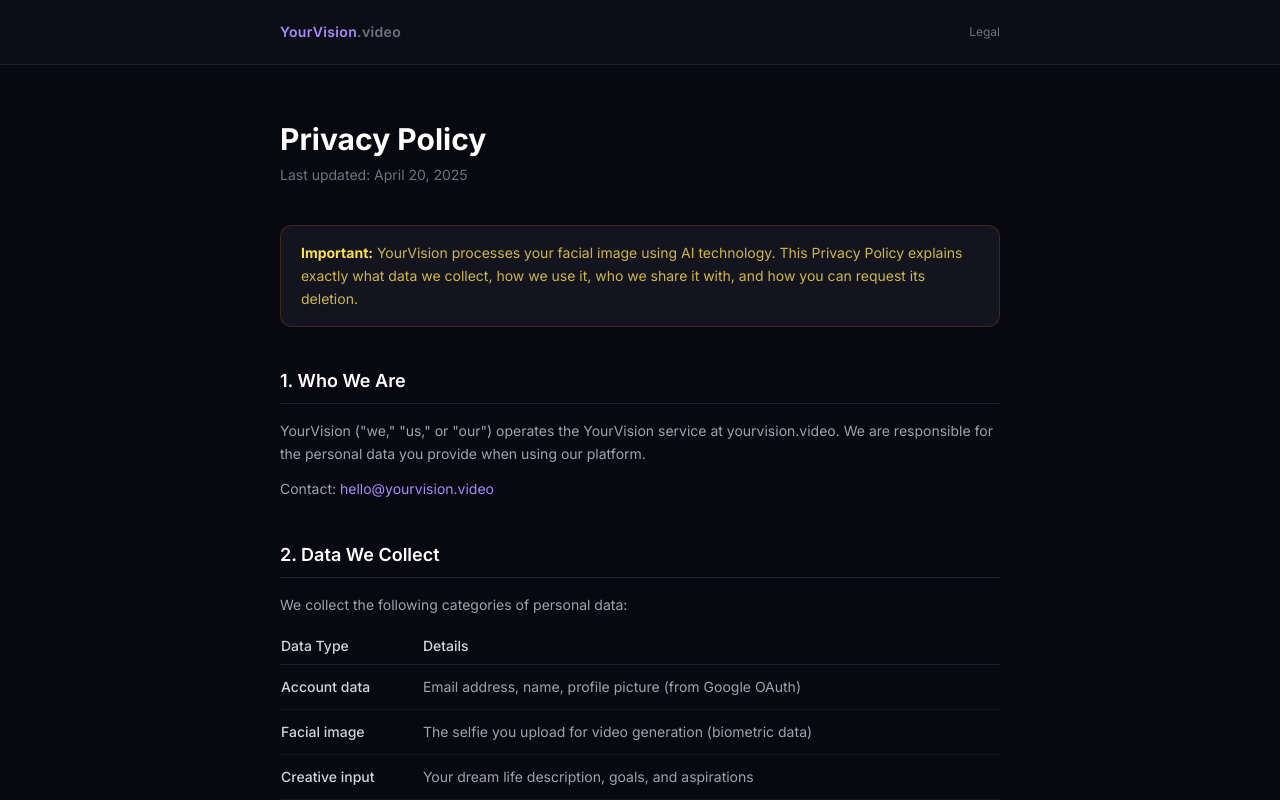
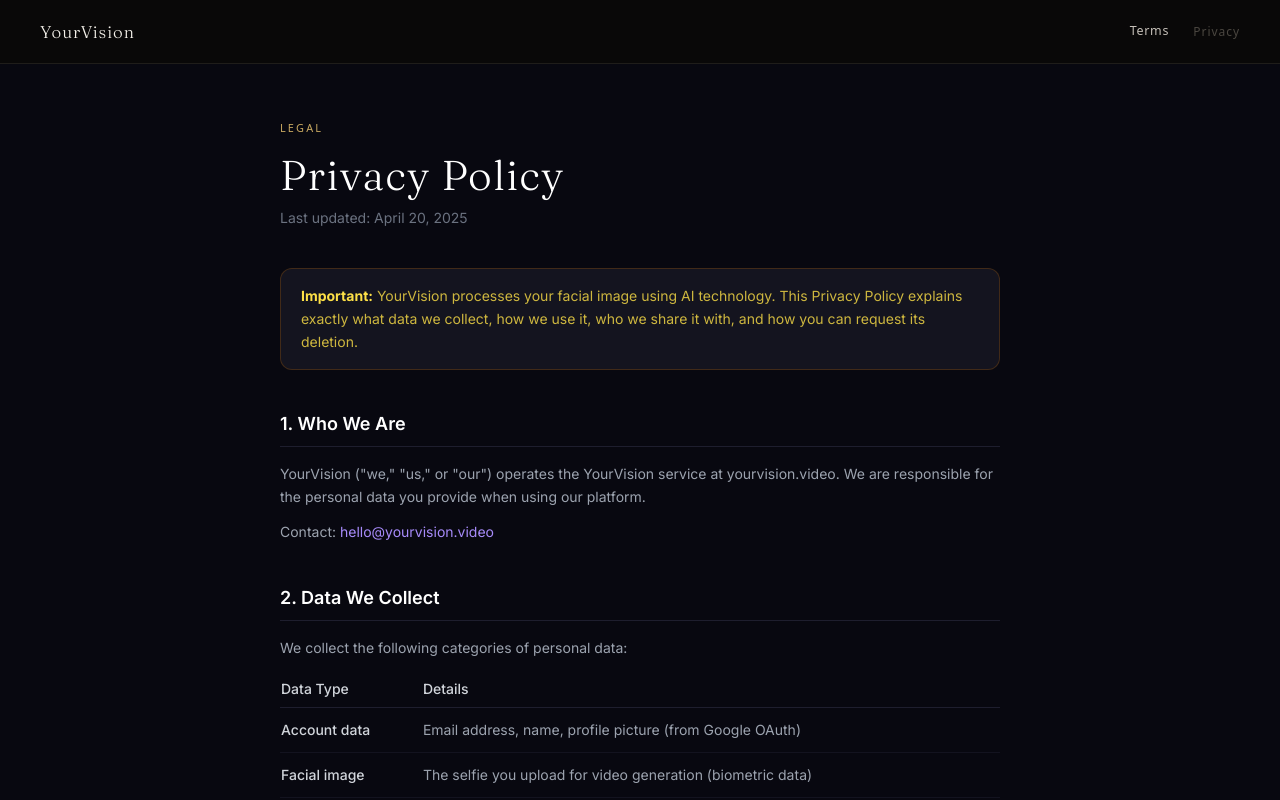
Before and after one commit to erdemkumkale/makevision-video, a Next.js app: page /privacy in a window 1280 px wide. Shown: the top 800 px of the page. Built offline with nearby package versions, Linux system fonts and the light colour scheme.

Commit message:
fix: terms/privacy nav branding + visible footer links on landing page
Co-Authored-By: Claude Sonnet 4.6 <noreply@anthropic.com>

```diff
--- a/src/pages/index.js
+++ b/src/pages/index.js
@@ -369,8 +369,8 @@ export default function Home() {
           <div style={{ display: 'flex', alignItems: 'center', gap: '24px', flexWrap: 'wrap' }}>
             {[{ label: 'Terms', href: '/terms', isLink: true }, { label: 'Privacy', href: '/privacy', isLink: true }, { label: 'Contact', href: 'mailto:hello@yourvision.video', isLink: false }].map(item =>
               item.isLink
-                ? <Link key={item.label} href={item.href} style={{ fontSize: '0.75rem', color: '#4A4640', letterSpacing: '0.08em', textDecoration: 'none' }}>{item.label}</Link>
-                : <a key={item.label} href={item.href} style={{ fontSize: '0.75rem', color: '#4A4640', letterSpacing: '0.08em', textDecoration: 'none' }}>{item.label}</a>
+                ? <Link key={item.label} href={item.href} style={{ fontSize: '0.75rem', color: '#C5BFB8', letterSpacing: '0.08em', textDecoration: 'none' }}>{item.label}</Link>
+                : <a key={item.label} href={item.href} style={{ fontSize: '0.75rem', color: '#C5BFB8', letterSpacing: '0.08em', textDecoration: 'none' }}>{item.label}</a>
             )}
             <span style={{ fontSize: '0.75rem', color: '#4A4640' }}>© {new Date().getFullYear()} YourVision</span>
           </div>
--- a/src/pages/privacy.js
+++ b/src/pages/privacy.js
@@ -1,4 +1,6 @@
 import { useRouter } from 'next/router'
+import Head from 'next/head'
+import Link from 'next/link'
 
 const Section = ({ title, children }) => (
   <section className="mb-10">
@@ -18,21 +20,36 @@ export default function PrivacyPolicy() {
   const router = useRouter()
 
   return (
+    <>
+      <Head>
+        <title>Privacy Policy — YourVision</title>
+        <link rel="preconnect" href="https://fonts.googleapis.com" />
+        <link rel="preconnect" href="https://fonts.gstatic.com" crossOrigin="anonymous" />
+        <link href="https://fonts.googleapis.com/css2?family=Fraunces:ital,wght@0,200;0,300;1,200;1,300&display=swap" rel="stylesheet" />
+      </Head>
     <div className="min-h-screen bg-void text-white">
       {/* Nav */}
-      <header className="border-b border-border bg-surface/80 backdrop-blur-sm sticky top-0 z-10">
-        <div className="max-w-3xl mx-auto px-6 h-16 flex items-center justify-between">
-          <button onClick={() => router.push('/')}
-            className="text-glow-soft font-semibold tracking-wide text-sm">
-            YourVision<span className="text-gray-500">.video</span>
-          </button>
-          <span className="text-xs text-gray-500">Legal</span>
+      <nav style={{
+        borderBottom: '1px solid #1F1D1A', padding: '0 40px', height: '64px',
+        display: 'flex', alignItems: 'center', justifyContent: 'space-between',
+        background: 'rgba(10,9,8,0.92)', backdropFilter: 'blur(12px)',
+        position: 'sticky', top: 0, zIndex: 10,
+        fontFamily: "'General Sans', system-ui, sans-serif",
+      }}>
+        <button onClick={() => router.push('/')}
+          style={{ background: 'none', border: 'none', cursor: 'pointer', fontFamily: "'Fraunces', serif", fontSize: '17px', fontWeight: 300, letterSpacing: '0.06em', color: '#F4F1EA' }}>
+          YourVision
+        </button>
+        <div style={{ display: 'flex', gap: '24px', alignItems: 'center' }}>
+          <Link href="/terms" style={{ fontSize: '0.78rem', color: '#C5BFB8', textDecoration: 'none', letterSpacing: '0.06em' }}>Terms</Link>
+          <span style={{ fontSize: '0.75rem', color: '#4A4640', letterSpacing: '0.08em' }}>Privacy</span>
         </div>
-      </header>
+      </nav>
 
       <main className="max-w-3xl mx-auto px-6 py-14">
         <div className="mb-10">
-          <h1 className="text-3xl font-bold text-white mb-2">Privacy Policy</h1>
+          <span style={{ display: 'block', fontSize: '0.68rem', fontWeight: 500, letterSpacing: '0.2em', textTransform: 'uppercase', color: '#C9A961', marginBottom: '16px', fontFamily: "'General Sans', system-ui, sans-serif" }}>Legal</span>
+          <h1 style={{ fontFamily: "'Fraunces', serif", fontSize: 'clamp(1.8rem,4vw,2.6rem)', fontWeight: 300, lineHeight: 1.15, letterSpacing: '0.03em', marginBottom: '8px' }}>Privacy Policy</h1>
           <p className="text-sm text-gray-500">Last updated: April 20, 2025</p>
         </div>
 
@@ -277,5 +294,6 @@ export default function PrivacyPolicy() {
         <p className="mt-4">© {new Date().getFullYear()} YourVision. All rights reserved.</p>
       </footer>
     </div>
+    </>
   )
 }
--- a/src/pages/terms.js
+++ b/src/pages/terms.js
@@ -1,4 +1,6 @@
 import { useRouter } from 'next/router'
+import Head from 'next/head'
+import Link from 'next/link'
 
 const Section = ({ title, children }) => (
   <section className="mb-10">
@@ -11,21 +13,36 @@ export default function TermsOfService() {
   const router = useRouter()
 
   return (
+    <>
+      <Head>
+        <title>Terms of Service — YourVision</title>
+        <link rel="preconnect" href="https://fonts.googleapis.com" />
+        <link rel="preconnect" href="https://fonts.gstatic.com" crossOrigin="anonymous" />
+        <link href="https://fonts.googleapis.com/css2?family=Fraunces:ital,wght@0,200;0,300;1,200;1,300&display=swap" rel="stylesheet" />
+      </Head>
     <div className="min-h-screen bg-void text-white">
       {/* Nav */}
-      <header className="border-b border-border bg-surface/80 backdrop-blur-sm sticky top-0 z-10">
-        <div className="max-w-3xl mx-auto px-6 h-16 flex items-center justify-between">
-          <button onClick={() => router.push('/')}
-            className="text-glow-soft font-semibold tracking-wide text-sm">
-            YourVision<span className="text-gray-500">.video</span>
-          </button>
-          <span className="text-xs text-gray-500">Legal</span>
+      <nav style={{
+        borderBottom: '1px solid #1F1D1A', padding: '0 40px', height: '64px',
+        display: 'flex', alignItems: 'center', justifyContent: 'space-between',
+        background: 'rgba(10,9,8,0.92)', backdropFilter: 'blur(12px)',
+        position: 'sticky', top: 0, zIndex: 10,
+        fontFamily: "'General Sans', system-ui, sans-serif",
+      }}>
+        <button onClick={() => router.push('/')}
+          style={{ background: 'none', border: 'none', cursor: 'pointer', fontFamily: "'Fraunces', serif", fontSize: '17px', fontWeight: 300, letterSpacing: '0.06em', color: '#F4F1EA' }}>
+          YourVision
+        </button>
+        <div style={{ display: 'flex', gap: '24px', alignItems: 'center' }}>
+          <Link href="/privacy" style={{ fontSize: '0.78rem', color: '#C5BFB8', textDecoration: 'none', letterSpacing: '0.06em' }}>Privacy</Link>
+          <span style={{ fontSize: '0.75rem', color: '#4A4640', letterSpacing: '0.08em' }}>Terms</span>
         </div>
-      </header>
+      </nav>
 
       <main className="max-w-3xl mx-auto px-6 py-14">
         <div className="mb-10">
-          <h1 className="text-3xl font-bold text-white mb-2">Terms of Service</h1>
+          <span style={{ display: 'block', fontSize: '0.68rem', fontWeight: 500, letterSpacing: '0.2em', textTransform: 'uppercase', color: '#C9A961', marginBottom: '16px', fontFamily: "'General Sans', system-ui, sans-serif" }}>Legal</span>
+          <h1 style={{ fontFamily: "'Fraunces', serif", fontSize: 'clamp(1.8rem,4vw,2.6rem)', fontWeight: 300, lineHeight: 1.15, letterSpacing: '0.03em', marginBottom: '8px' }}>Terms of Service</h1>
           <p className="text-sm text-gray-500">Last updated: April 20, 2025</p>
         </div>
 
@@ -191,5 +208,6 @@ export default function TermsOfService() {
         <p className="mt-4">© {new Date().getFullYear()} YourVision. All rights reserved.</p>
       </footer>
     </div>
+    </>
   )
 }
```
